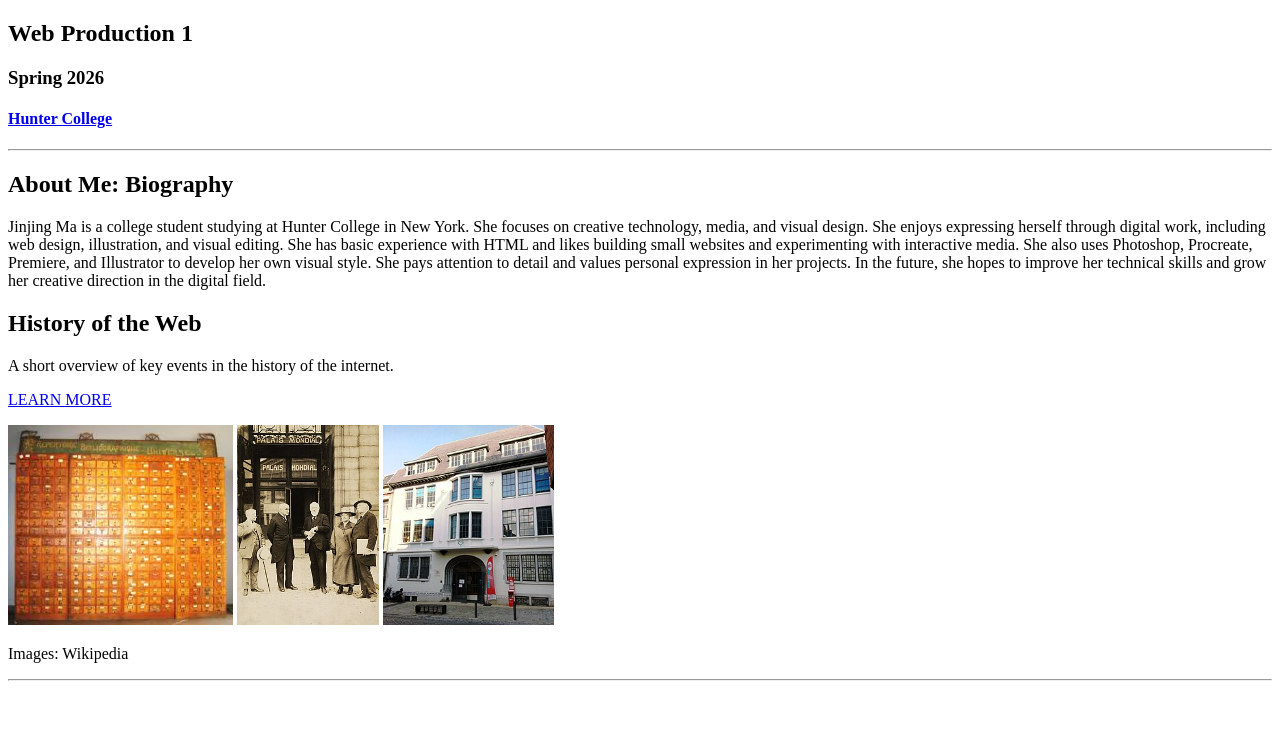
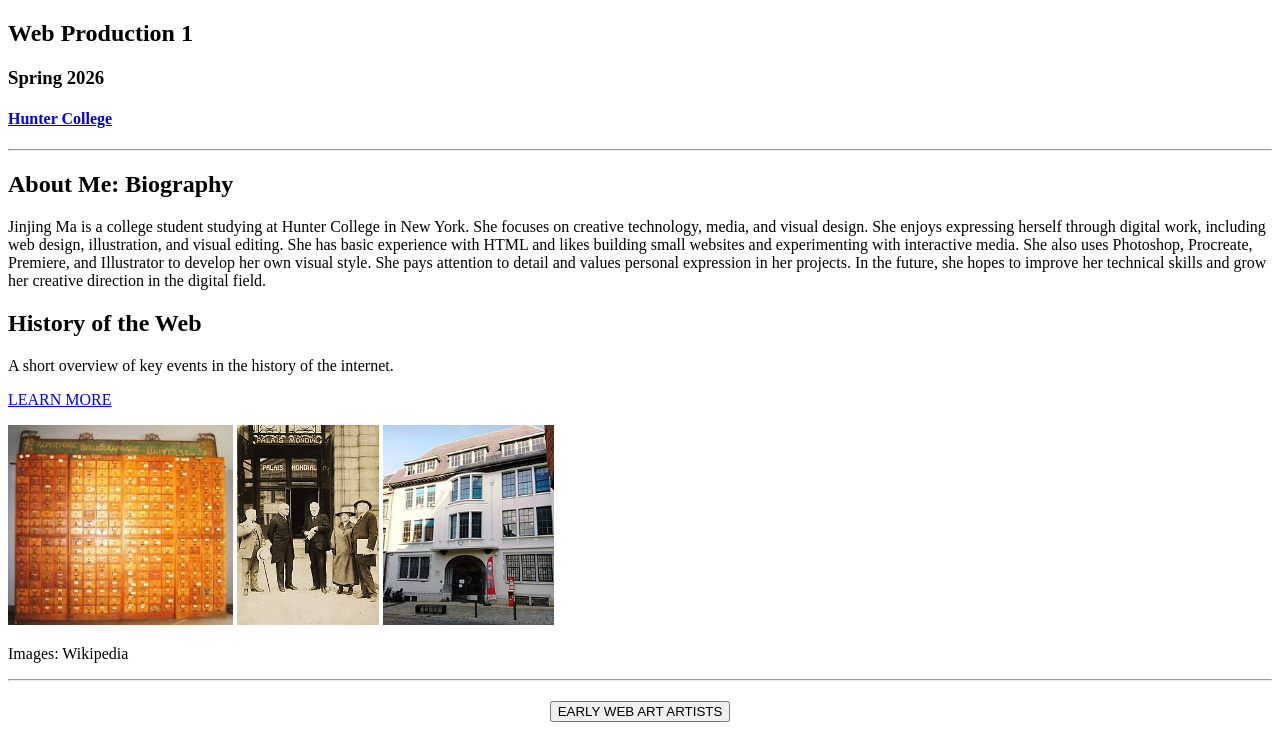
Before and after one commit to Kuku-26balala/MaSpring2026Web1, a plain HTML site: page section3/index.html in a window 1280 px wide. Shown: the part 60-800 px from the top of the page. Drawn offline with Linux system fonts and the light colour scheme.

Commit message:
Add button to navigate to early web artists page

```diff
--- a/section3/index.html
+++ b/section3/index.html
@@ -39,5 +39,9 @@
     <p>Images: Wikipedia</p>
     <hr>
 </body>
+<div style="text-align:center; margin-top:20px;">
+    <button onclick="location.href='early-web-artists.html'">EARLY WEB ART ARTISTS</button>
+</div>
+
 
 </html>
```
